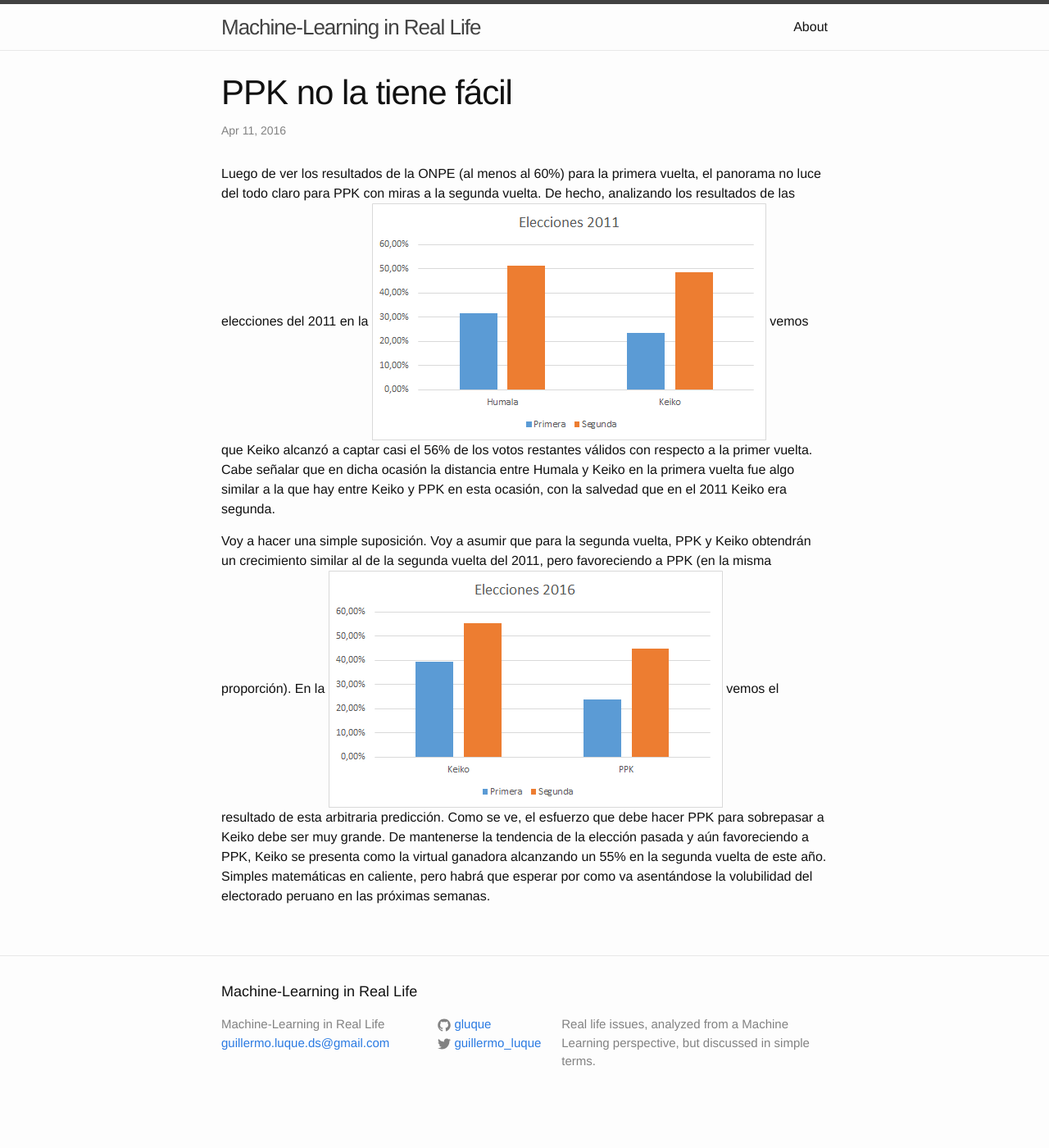
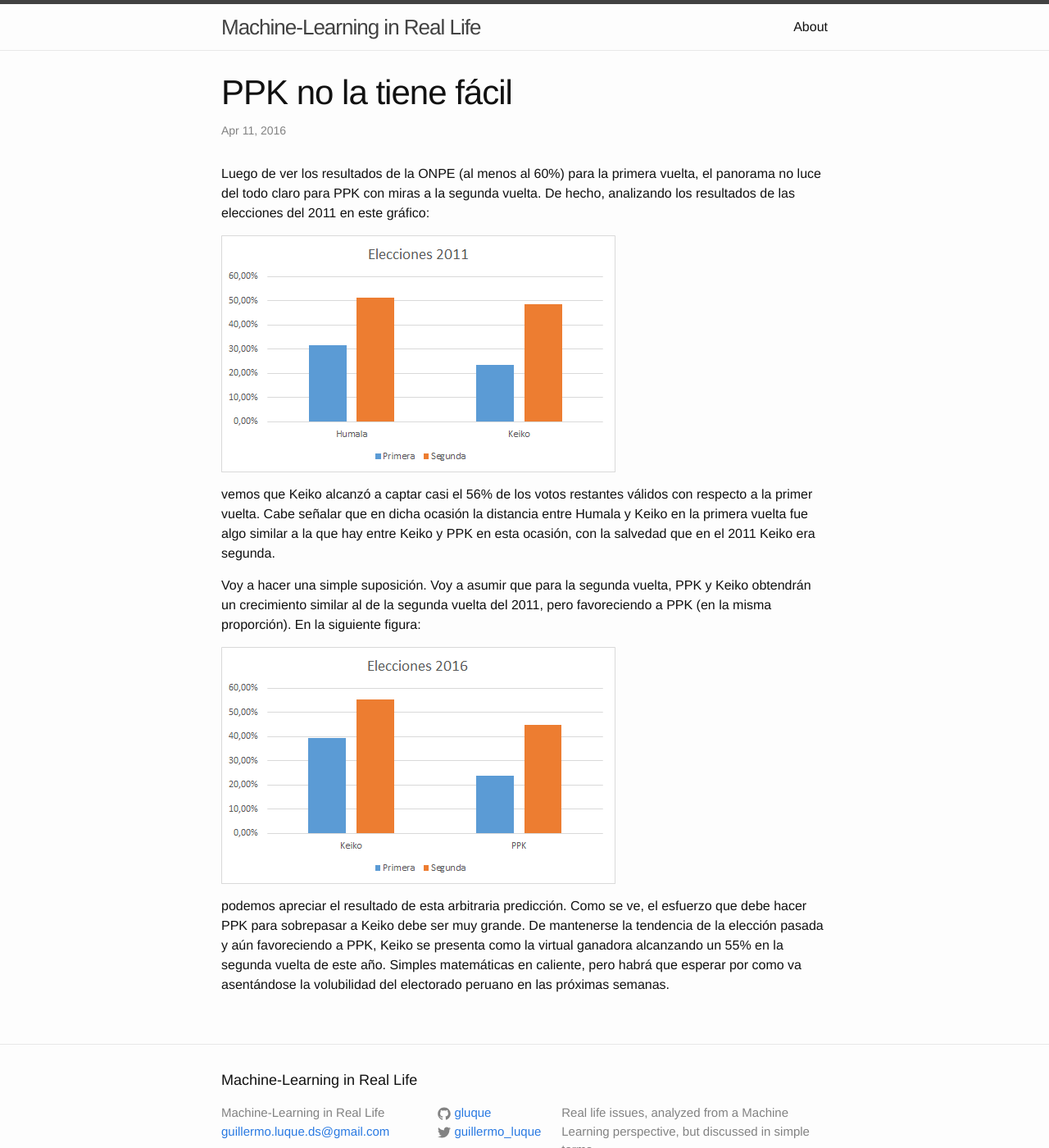
Before and after one commit to gluque/gluque.github.io, a Jekyll site: the page built from _posts/2016-04-11-elections-peru.markdown, in a window 1280 px wide and 1400 px high. Shown: the whole window at 82% size. Built offline with Jekyll 4.4.1, drawn with Linux system fonts in a browser that asks for light colours.

Commit message:
Updating post

```diff
--- a/_posts/2016-04-11-elections-peru.markdown
+++ b/_posts/2016-04-11-elections-peru.markdown
@@ -4,6 +4,14 @@ title:  "PPK no la tiene fácil"
 date:   2016-04-11 11:19:09 -0500
 categories: elecciones-peru
 ---
-Luego de ver los resultados de la ONPE (al menos al 60%) para la primera vuelta, el panorama no luce del todo claro para PPK con miras a la segunda vuelta. De hecho, analizando los resultados de las elecciones del 2011 en la ![Figura 1]({{ site.url }}/assets/elec2011.png) vemos que Keiko alcanzó a captar casi el 56% de los votos restantes válidos con respecto a la primer vuelta. Cabe señalar que en dicha ocasión la distancia entre Humala y Keiko en la primera vuelta fue algo similar a la que hay entre Keiko y PPK en esta ocasión, con la salvedad que en el 2011 Keiko era segunda.
+Luego de ver los resultados de la ONPE (al menos al 60%) para la primera vuelta, el panorama no luce del todo claro para PPK con miras a la segunda vuelta. De hecho, analizando los resultados de las elecciones del 2011 en este gráfico:
 
-Voy a hacer una simple suposición. Voy a asumir que para la segunda vuelta, PPK y Keiko obtendrán un crecimiento similar al de la segunda vuelta del 2011, pero favoreciendo a PPK (en la misma proporción). En la ![Figura 2]({{ site.url }}/assets/elec2016.png) vemos el resultado de esta arbitraria predicción. Como se ve, el esfuerzo que debe hacer PPK para sobrepasar a Keiko debe ser muy grande. De mantenerse la tendencia de la elección pasada y aún favoreciendo a PPK, Keiko se presenta como la virtual ganadora alcanzando un 55% en la segunda vuelta de este año. Simples matemáticas en caliente, pero habrá que esperar por como va asentándose la volubilidad del electorado peruano en las próximas semanas.
+![Resultados Elecciones 2011 (fuente Wikipedia)]({{ site.url }}/assets/elec2011.png)
+
+vemos que Keiko alcanzó a captar casi el 56% de los votos restantes válidos con respecto a la primer vuelta. Cabe señalar que en dicha ocasión la distancia entre Humala y Keiko en la primera vuelta fue algo similar a la que hay entre Keiko y PPK en esta ocasión, con la salvedad que en el 2011 Keiko era segunda.
+
+Voy a hacer una simple suposición. Voy a asumir que para la segunda vuelta, PPK y Keiko obtendrán un crecimiento similar al de la segunda vuelta del 2011, pero favoreciendo a PPK (en la misma proporción). En la siguiente figura:
+
+![Figura 2]({{ site.url }}/assets/elec2016.png)
+
+podemos apreciar el resultado de esta arbitraria predicción. Como se ve, el esfuerzo que debe hacer PPK para sobrepasar a Keiko debe ser muy grande. De mantenerse la tendencia de la elección pasada y aún favoreciendo a PPK, Keiko se presenta como la virtual ganadora alcanzando un 55% en la segunda vuelta de este año. Simples matemáticas en caliente, pero habrá que esperar por como va asentándose la volubilidad del electorado peruano en las próximas semanas.
```
